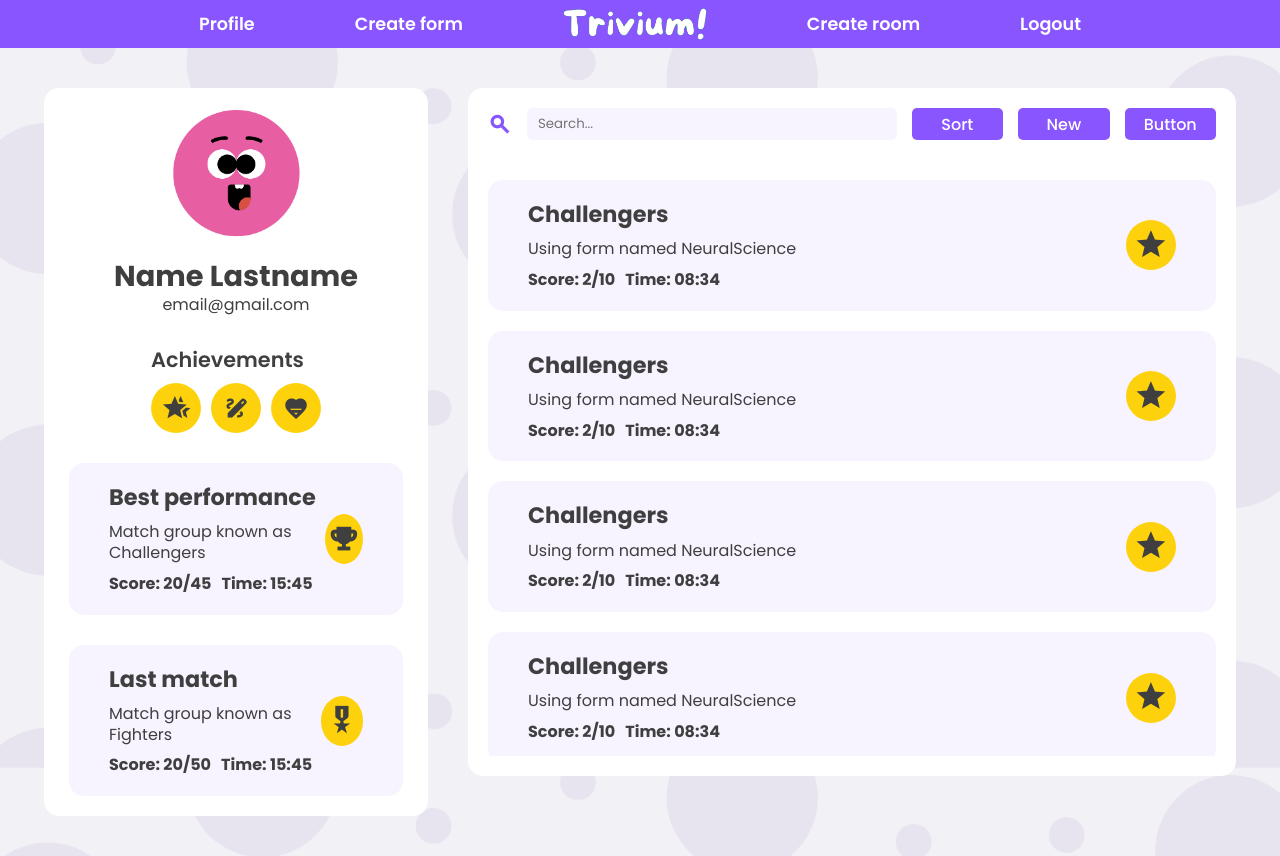
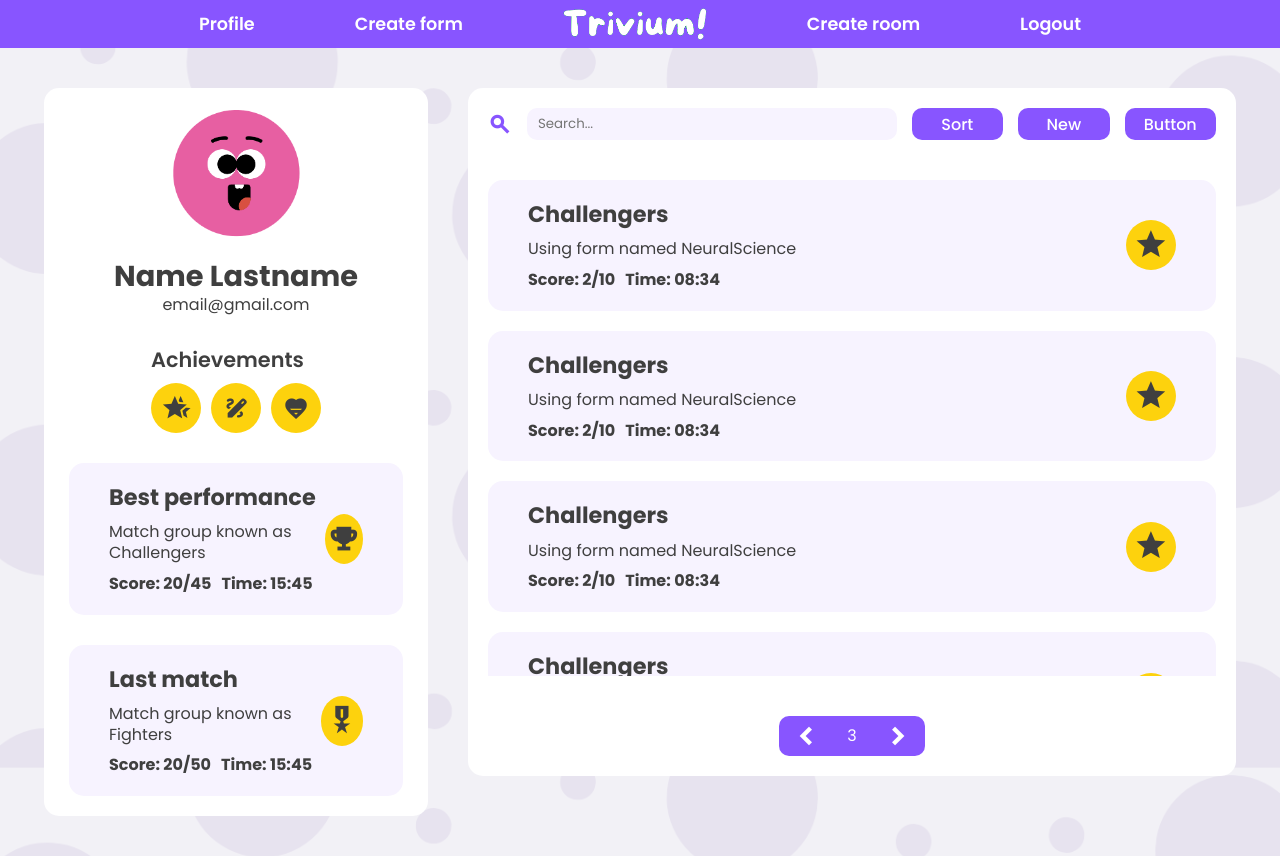
Before and after one commit to cfyascf/TriviumFront, a React (Vite) app: page /home in a window 1280 px wide. Built offline with nearby package versions, Linux system fonts and the light colour scheme.

Commit message:
presentation endpoint

```diff
--- /dev/null
+++ b/src/components/Home/Filter/index.tsx
@@ -0,0 +1,13 @@
+import styled from "./styles.module.sass";
+
+export const Filter = () => {
+    return (
+        <div className={styled.searchbar_container}>
+            <span className="material-symbols-outlined">search</span>
+            <input className={styled.searchbar} placeholder="Search..." />
+            <button className={styled.filter_button}>Sort</button>
+            <button className={styled.filter_button}>New</button>
+            <button className={styled.filter_button}>Button</button>
+        </div>
+    );
+}
--- /dev/null
+++ b/src/components/Home/Filter/styles.module.sass
@@ -0,0 +1,32 @@
+.searchbar_container
+        display: flex
+        align-items: center
+        gap: 15px
+
+        .searchbar
+            width: 60%
+            height: 4vh
+            // border: 2px solid #f0f0f0
+            background-color: var(--light-purple)
+            border-radius: 10px
+            padding: 6px 11px
+
+            display: flex
+            align-items: end
+            gap: 6px
+
+            font-family: "Poppins"
+            color: #f1ebff
+
+        span
+            color: #8855ff
+
+        .filter_button
+            width: 15%
+            height: 100%
+            border-radius: 10px
+            background-color: var(--purple)
+            color: white
+            font-weight: 500
+            font-size: 1rem
+            font-family: "Poppins"
--- a/src/components/Home/History/index.tsx
+++ b/src/components/Home/History/index.tsx
@@ -1,6 +1,8 @@
 import { useEffect, useState } from "react";
+import styled from "./styles.module.sass";
 import { ProfileCard } from "../Card";
-import styled from "./styles.module.sass";
+import { Pagination } from "../Pagination";
+import { Filter } from "../Filter";
 
 export const History = () => {
     const [matches, setMatches] = useState([]);
@@ -11,21 +13,16 @@ export const History = () => {
 
     return (
         <div className={styled.history}>
-            <div className={styled.searchbar_container}>
-                <span className="material-symbols-outlined">search</span>
-                <input className={styled.searchbar} placeholder="Search..."/>
-                <button className={styled.filter_button}>Sort</button>
-                <button className={styled.filter_button}>New</button>
-                <button className={styled.filter_button}>Button</button>
-            </div>
+            <Filter/>
             <div className={styled.matches_container}>
-                <ProfileCard title="Challengers" description="Using form named NeuralScience" score="2/10" time="08:34" icon="star"/>
-                <ProfileCard title="Challengers" description="Using form named NeuralScience" score="2/10" time="08:34" icon="star"/>
-                <ProfileCard title="Challengers" description="Using form named NeuralScience" score="2/10" time="08:34" icon="star"/>
-                <ProfileCard title="Challengers" description="Using form named NeuralScience" score="2/10" time="08:34" icon="star"/>
+                <ProfileCard title="Challengers" description="Using form named NeuralScience" score="2/10" time="08:34" icon="star" />
+                <ProfileCard title="Challengers" description="Using form named NeuralScience" score="2/10" time="08:34" icon="star" />
+                <ProfileCard title="Challengers" description="Using form named NeuralScience" score="2/10" time="08:34" icon="star" />
+                <ProfileCard title="Challengers" description="Using form named NeuralScience" score="2/10" time="08:34" icon="star" />
                 {/* <ProfileCard title="Challengers" description="Using form named NeuralScience" score="2/10" time="08:34" icon="star"/>
                 <ProfileCard title="Challengers" description="Using form named NeuralScience" score="2/10" time="08:34" icon="star"/> */}
             </div>
+            <Pagination/>
         </div>
     );
 }
--- a/src/components/Home/History/styles.module.sass
+++ b/src/components/Home/History/styles.module.sass
@@ -9,39 +9,6 @@
     border-radius: 15px
     padding: 20px
 
-    .searchbar_container
-        display: flex
-        align-items: center
-        gap: 15px
-
-        .searchbar
-            width: 60%
-            height: 4vh
-            // border: 2px solid #f0f0f0
-            background-color: var(--light-purple)
-            border-radius: 5px
-            padding: 6px 11px
-
-            display: flex
-            align-items: end
-            gap: 6px
-
-            font-family: "Poppins"
-            color: #f1ebff
-
-        span
-            color: #8855ff
-
-        .filter_button
-            width: 15%
-            height: 100%
-            border-radius: 5px
-            background-color: var(--purple)
-            color: white
-            font-weight: 500
-            font-size: 1rem
-            font-family: "Poppins"
-
     .matches_container
         display: flex
         flex-direction: column
--- /dev/null
+++ b/src/components/Home/Pagination/index.tsx
@@ -0,0 +1,11 @@
+import styled from "./styles.module.sass";
+
+export const Pagination = () => {
+    return (
+        <div className={styled.pagination_container}>
+            <div className={styled.left}><span className="material-symbols-outlined">chevron_left</span></div>
+            <p>3</p>
+            <div className={styled.right}><span className="material-symbols-outlined">chevron_right</span></div>
+        </div>
+    );
+}
--- /dev/null
+++ b/src/components/Home/Pagination/styles.module.sass
@@ -0,0 +1,27 @@
+.pagination_container
+    width: 20%
+    height: 5vh
+    background-color: var(--purple)
+    color: white
+    align-self: center
+    border-radius: 10px
+    padding: 5px
+    display: flex
+    align-items: center
+    justify-content: center
+    gap: 20px
+
+    div
+        width: 100%
+        display: flex
+        justify-content: center
+        align-items: center
+
+    span
+        font-size: 2rem
+
+    // .left
+    //     border-right: 2px solid white
+
+    // .right
+    //     border-left: 2px solid white
--- a/src/components/Navbar/styles.module.sass
+++ b/src/components/Navbar/styles.module.sass
@@ -27,6 +27,11 @@
             list-style-type: none
             font-size: 1.1rem
             font-weight: 600
+            transition: 0.3s
+
+            &:hover
+                color: #baa9d8
+                cursor: pointer
 
 // @media (max-width: 512px)
 //     .navbar_container
--- a/src/index.css
+++ b/src/index.css
@@ -1,6 +1,7 @@
 :root {
   font-family: "Poppins";
   line-height: 1.3;
+  font-size: 1rem;
   font-weight: 400;
   color: #3f3f3f;
   background-color: var(--background-color);
```
